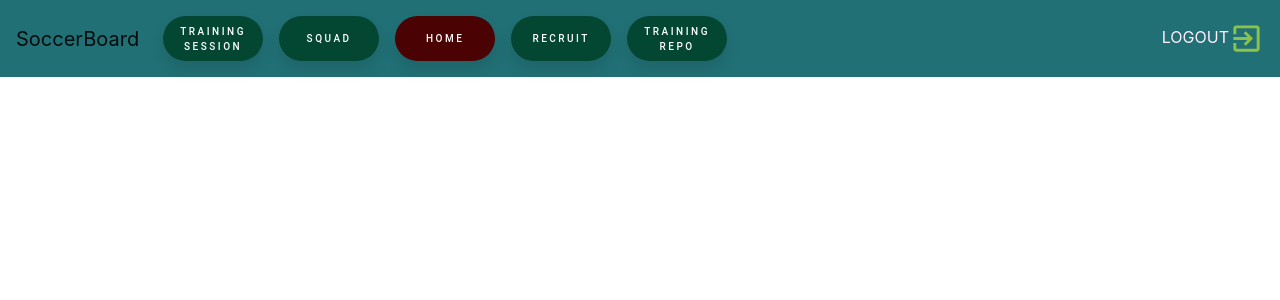
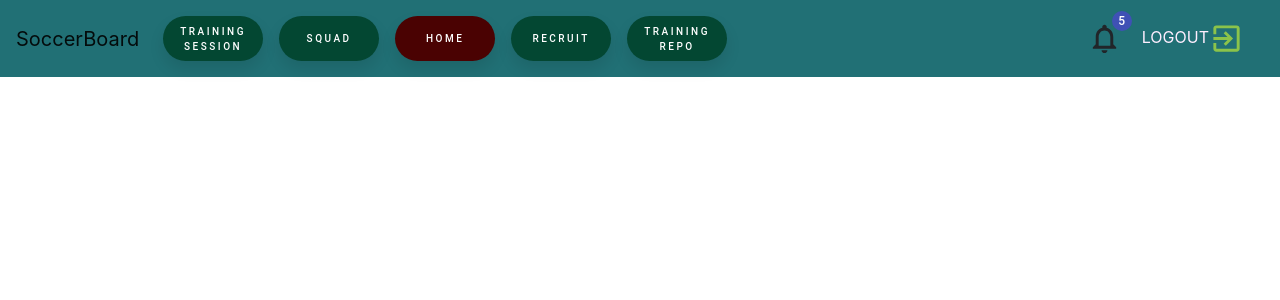
Before and after one commit to inferiorzoned/SoccerBoard, a React (Create React App) app in the folder soccerboard/: page /home in a window 1280 px wide. Shown: the top 300 px of the page. Built offline with nearby package versions, Linux system fonts and the light colour scheme.

Commit message:
notification badge added

```diff
--- a/soccerboard/src/components/common/logOut.jsx
+++ b/soccerboard/src/components/common/logOut.jsx
@@ -6,7 +6,11 @@ import ExitToAppIcon from "@material-ui/icons/ExitToApp";
 
 const LogOut = (props) => {
   return (
-    <div class="logout" onClick={() => props.onLogOut()}>
+    <div
+      className="logout"
+      style={{ padding: "0px 20px 0px 20px" }}
+      onClick={() => props.onLogOut()}
+    >
       <span style={{ color: "#ffeeff" }}>LOGOUT</span>
       <ExitToAppIcon fontSize="large" style={{ color: "#8BC34A" }} />
     </div>
--- /dev/null
+++ b/soccerboard/src/components/common/notificationBadge.jsx
@@ -0,0 +1,22 @@
+import React, { Component } from "react";
+import Badge from "@material-ui/core/Badge";
+import NotificationsNoneIcon from "@material-ui/icons/NotificationsNone";
+/*
+input:
+    notiCount
+    onNotiClick
+*/
+const NotificationBadge = (props) => {
+  const { notiCount, onNotiClick } = props;
+  return (
+    <Badge
+      color="primary"
+      badgeContent={notiCount}
+      onClick={() => onNotiClick()}
+    >
+      <NotificationsNoneIcon className="notiBadge" fontSize="large" />
+    </Badge>
+  );
+};
+
+export default NotificationBadge;
--- a/soccerboard/src/components/navbar.jsx
+++ b/soccerboard/src/components/navbar.jsx
@@ -2,25 +2,35 @@ import React, { Component } from "react";
 import { styles } from "./common/styles";
 import NavButtons from "./common/navbuttons";
 import LogOut from "./common/logOut";
+import NotificationBadge from "./common/notificationBadge";
 
 class Navbar extends Component {
   state = {
     currentPage: null,
+    notiCount: 0,
   };
 
   componentDidMount() {
-    this.setState({ currentPage: "Home" });
+    this.setState({ currentPage: "Home", notiCount: 5 });
   }
 
   handleCurrentPage = (page) => {
     this.setState({ currentPage: page });
+    // TODO go to the required page
+  };
+
+  handleNotificationClick = () => {
+    this.setState({ notiCount: 0 });
+    // TODO show notification lists
   };
 
   handleLogOut = () => {
     this.setState({ currentPage: "Home" });
+    // TODO actually log out
   };
 
   render() {
+    const { currentPage, notiCount } = this.state;
     return (
       <nav
         className="navbar navbar-expand-sm navbar-light"
@@ -51,8 +61,12 @@ class Navbar extends Component {
         >
           <NavButtons
             stakeHolder={"manager"}
-            currentPage={this.state.currentPage}
+            currentPage={currentPage}
             onPageChange={this.handleCurrentPage}
+          />
+          <NotificationBadge
+            notiCount={notiCount}
+            onNotiClick={this.handleNotificationClick}
           />
           <LogOut onLogOut={this.handleLogOut} />
         </div>
--- a/soccerboard/src/index.css
+++ b/soccerboard/src/index.css
@@ -43,3 +43,10 @@ code {
   border-radius: 45px;
   /* box-shadow: 0px 15px 20px rgba(46, 229, 157, 0.4); */
 }
+
+.notiBadge:hover {
+  cursor: pointer;
+  box-shadow: 0px 8px 15px rgba(0, 0, 0, 0.1);
+  border-radius: 45px;
+  color: #f0925c;
+}
```
